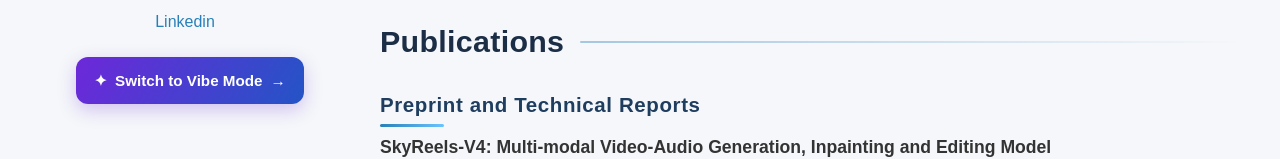
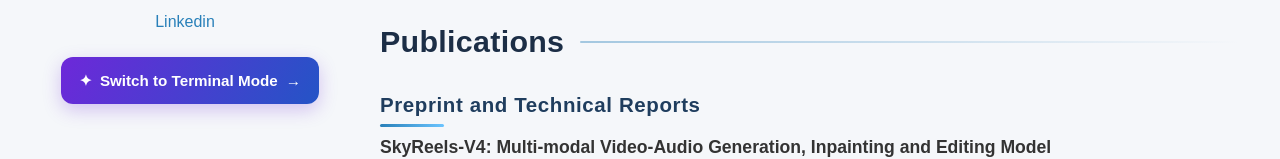
Before and after one commit to Fuxiang-Zhang/fuxiang-zhang.github.io, a plain HTML site: page index.html in a window 1280 px wide. Shown: the part 342-501 px from the top of the page. Drawn offline with Linux system fonts and the light colour scheme.

Commit message:
Preserve classic homepage as reading mode

```diff
--- a/index.html
+++ b/index.html
@@ -163,7 +163,7 @@
       <p><a href="https://github.com/mansicer">GitHub</a></p>
       <p><a href="https://scholar.google.com/citations?user=GZRrWXAAAAAJ">Google Scholar</a></p>
       <p><a href="https://www.linkedin.com/in/fuxiang-zhang-2b7bb418a/">Linkedin</a></p>
-      <p><a class="vibe-link" href="/vibe"><span aria-hidden="true">✦</span> Switch to Vibe Mode <span aria-hidden="true">→</span></a></p>
+      <p><a class="vibe-link" href="/"><span aria-hidden="true">✦</span> Switch to Terminal Mode <span aria-hidden="true">→</span></a></p>
     </div>
   </div>
 
```
Also changed, not shown: .github/workflows/static.yml.
